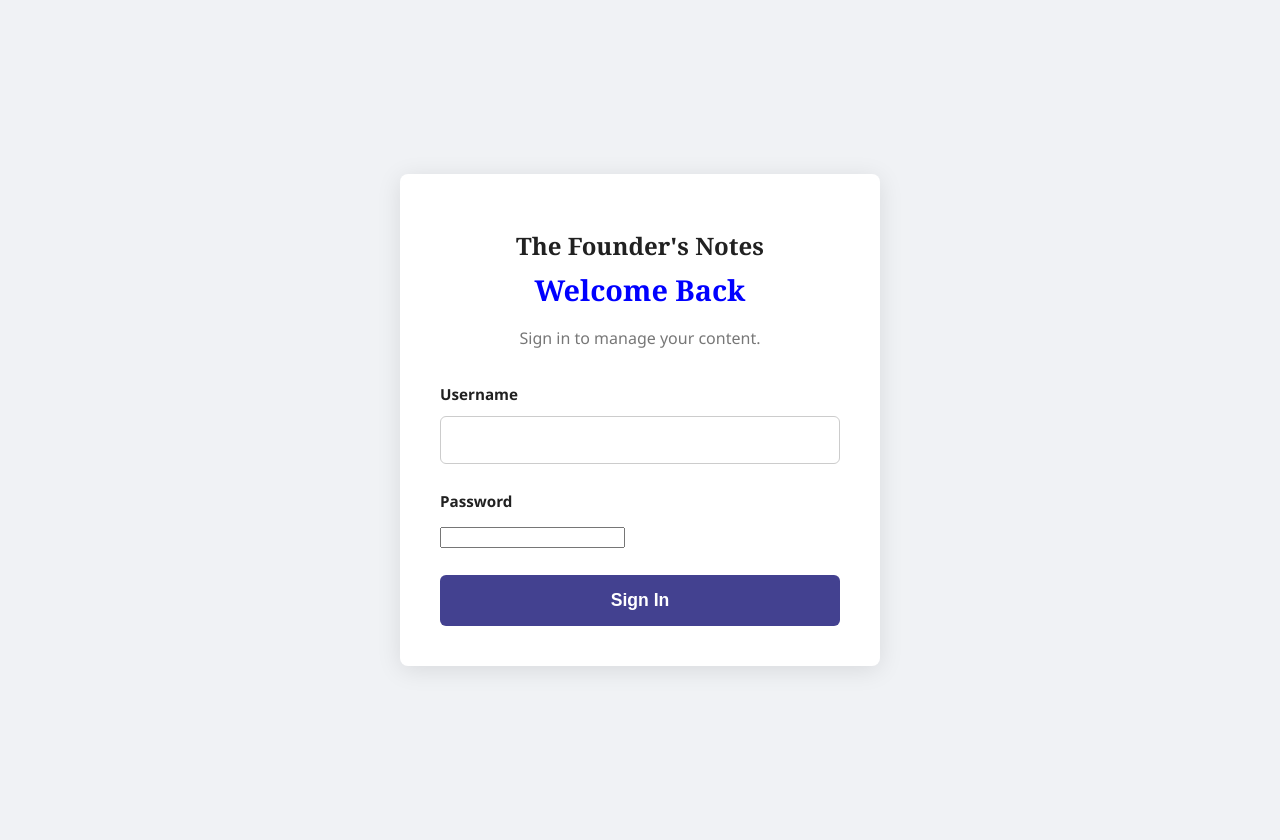
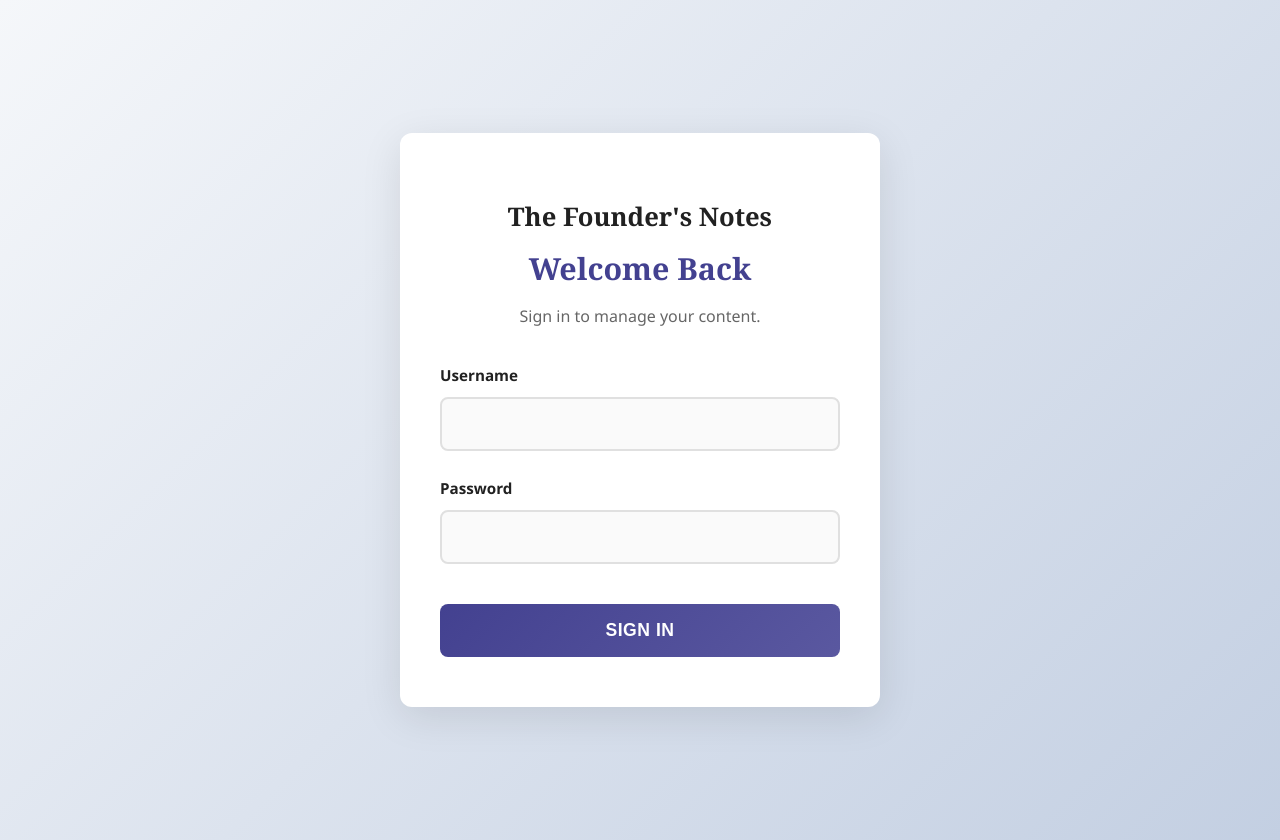
Before and after one commit to samridhx0/website, a Flask app: page /login in a window 1280 px wide. Run offline with Flask 3, Linux system fonts and the light colour scheme.

Commit message:
Improve login page UI with modern design and better UX
Co-authored-by: sxm-io <81079083+sxm-io@users.noreply.github.com>

```diff
--- a/static/style.css
+++ b/static/style.css
@@ -184,6 +184,7 @@ h1, h2, h3, h4, h5, h6 {
 }
 
 .form-group input[type="text"],
+.form-group input[type="password"],
 .form-group textarea {
     width: 100%;
     padding: 12px;
@@ -195,6 +196,7 @@ h1, h2, h3, h4, h5, h6 {
     transition: border-color 0.2s ease-in-out, box-shadow 0.2s ease-in-out;
 }
 .form-group input[type="text"]:focus,
+.form-group input[type="password"]:focus,
 .form-group textarea:focus {
     outline: none;
     border-color: var(--accent-color);
@@ -311,7 +313,8 @@ h1, h2, h3, h4, h5, h6 {
 
 /* --- Login Page Specific Styles --- */
 .login-page-body {
-    background-color: #f0f2f5; /* A slightly different, neutral background */
+    background: linear-gradient(135deg, #f5f7fa 0%, #c3cfe2 100%);
+    min-height: 100vh;
 }
 
 .login-container {
@@ -325,41 +328,139 @@ h1, h2, h3, h4, h5, h6 {
 .login-form-box {
     width: 100%;
     max-width: 400px;
-    padding: 40px;
+    padding: 50px 40px;
     background: var(--card-bg);
-    border-radius: 8px;
-    box-shadow: 0 4px 25px rgba(0,0,0,0.1);
+    border-radius: 12px;
+    box-shadow: 0 10px 40px rgba(0,0,0,0.1);
     text-align: center;
+    position: relative;
+    transition: transform 0.2s ease-in-out, box-shadow 0.2s ease-in-out;
+}
+
+.login-form-box:hover {
+    transform: translateY(-2px);
+    box-shadow: 0 15px 50px rgba(0,0,0,0.15);
 }
 
 .login-logo {
-    font-size: 1.5em;
-    margin-bottom: 10px;
+    font-size: 1.6em;
+    margin-bottom: 15px;
+    font-weight: 600;
 }
 .login-logo a {
     color: var(--text-color);
     text-decoration: none;
+    transition: color 0.2s ease-in-out;
+}
+.login-logo a:hover {
+    color: var(--accent-color);
 }
 
 .login-form-box h2 {
     margin-top: 0;
-    margin-bottom: 10px;
-    font-size: 1.8em;
+    margin-bottom: 15px;
+    font-size: 1.9em;
+    color: var(--accent-color);
+    font-weight: 700;
 }
 
 .login-subheading {
-    color: #777;
-    margin-bottom: 30px;
+    color: #666;
+    margin-bottom: 35px;
+    font-size: 1em;
+    line-height: 1.5;
 }
 
 .login-form-box .form-group {
     text-align: left;
+    margin-bottom: 25px;
+}
+
+.login-form-box .form-group:last-of-type {
+    margin-bottom: 30px;
+}
+
+.login-form-box label {
+    display: block;
+    margin-bottom: 8px;
+    font-weight: 600;
+    color: var(--text-color);
+    font-size: 0.95em;
+}
+
+.login-form-box input[type="text"],
+.login-form-box input[type="password"] {
+    width: 100%;
+    padding: 14px 16px;
+    border: 2px solid #e0e0e0;
+    border-radius: 8px;
+    font-size: 1em;
+    transition: all 0.3s ease-in-out;
+    background-color: #fafafa;
+}
+
+.login-form-box input[type="text"]:focus,
+.login-form-box input[type="password"]:focus {
+    outline: none;
+    border-color: var(--accent-color);
+    background-color: #fff;
+    box-shadow: 0 0 0 3px rgba(67, 65, 144, 0.1);
+    transform: translateY(-1px);
+}
+
+.login-form-box input[type="text"]:hover,
+.login-form-box input[type="password"]:hover {
+    border-color: #ccc;
+    background-color: #fff;
 }
 
 .btn-full-width {
     width: 100%;
-    padding: 15px;
+    padding: 16px;
     font-size: 1.1em;
+    font-weight: 600;
+    background: linear-gradient(135deg, var(--accent-color) 0%, #5a58a0 100%);
+    border: none;
+    border-radius: 8px;
+    color: white;
+    cursor: pointer;
+    transition: all 0.3s ease-in-out;
+    text-transform: uppercase;
+    letter-spacing: 0.5px;
+    margin-top: 10px;
+}
+
+.btn-full-width:hover {
+    background: linear-gradient(135deg, #5a58a0 0%, var(--accent-color) 100%);
+    transform: translateY(-2px);
+    box-shadow: 0 8px 25px rgba(67, 65, 144, 0.3);
+}
+
+.btn-full-width:active {
+    transform: translateY(0);
+    box-shadow: 0 4px 15px rgba(67, 65, 144, 0.2);
+}
+
+/* Mobile responsiveness for login page */
+@media (max-width: 480px) {
+    .login-form-box {
+        margin: 20px;
+        padding: 40px 30px;
+        max-width: 100%;
+    }
+
+    .login-logo {
+        font-size: 1.4em;
+    }
+
+    .login-form-box h2 {
+        font-size: 1.7em;
+    }
+
+    .btn-full-width {
+        padding: 14px;
+        font-size: 1em;
+    }
 }
 
 .login-flash-messages {
```
